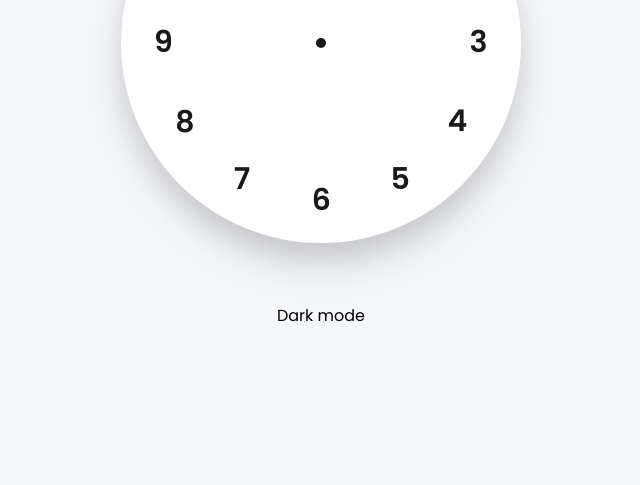
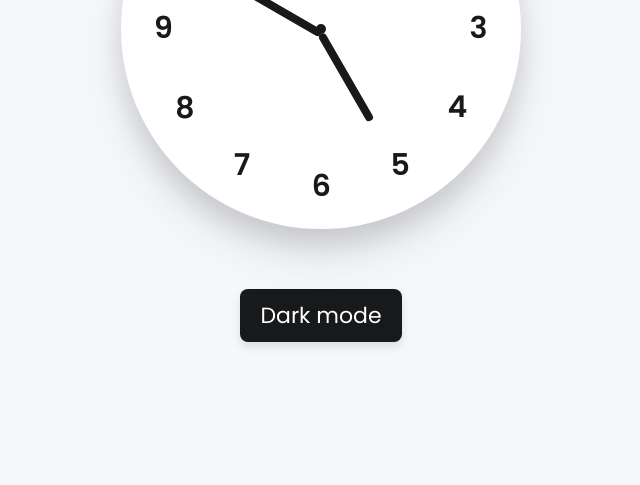
Before and after one commit to ChunHan08/anlog-clock, a plain HTML site: page index.html in a window 1280 px wide. Shown: the part 315-800 px from the top of the page, without its empty margins (319-959 px from the left). Drawn offline with Linux system fonts and the light colour scheme.

Commit message:
analog clock

```diff
--- a/script.js
+++ b/script.js
@@ -0,0 +1,26 @@
+const body = document.querySelector("body"),
+  hourHand = document.querySelector(".hour"),
+  minuteHand = document.querySelector(".minute"),
+  secondHand = document.querySelector(".second"),
+  modeSwitch = document.querySelector(".mode-switch");
+if (localStorage.getItem("mode") === "Dark Mode") {
+  body.classList.add("dark");
+  modeSwitch.textContent = "Light mode";
+}
+modeSwitch.addEventListener("click", () => {
+  body.classList.toggle("dark");
+  const isDarkMode = body.classList.contains("dark");
+  modeSwitch.textContent = isDarkMode ? "Light mode" : "Dark mode";
+  localStorage.setItem("mode", isDarkMode ? "Dark Mode" : "Light Mode");
+});
+const updateTime = () => {
+  let date = new Date(),
+    secToDeg = (date.getSeconds() / 60) * 360,
+    minToDeg = (date.getMinutes() / 60) * 360,
+    hrToDeg = (date.getHours() / 12) * 360;
+  secondHand.style.transform = `rotate(${secToDeg}deg)`;
+  minuteHand.style.transform = `rotate(${minToDeg}deg)`;
+  hourHand.style.transform = `rotate(${hrToDeg}deg)`;
+};
+setInterval(updateTime, 1000);
+updateTime();
--- a/style.css
+++ b/style.css
@@ -71,3 +71,33 @@ body.dark {
   background: var(--black-color);
   border: 4px soild var(--green-color);
 }
+.indicator .hand {
+  position: absolute;
+  height: 130px;
+  width: 4px;
+  bottom: 0;
+  border-radius: 25px;
+  transform-origin: bottom;
+  background: var(--green-color);
+}
+.hand.minute {
+  height: 100px;
+  width: 8px;
+  background: var(--black-color);
+}
+.hand.hour {
+  height: 100px;
+  width: 8px;
+  background: var(--black-color);
+}
+.mode-switch {
+  padding: 10px 20px;
+  border-radius: 8px;
+  font-size: 22px;
+  font-weight: 400;
+  display: inline-block;
+  color: var(--white-color);
+  background: var(--black-color);
+  box-shadow: 0 5px 10px rgba(0, 0, 0, 0.1);
+  cursor: pointer;
+}
```
